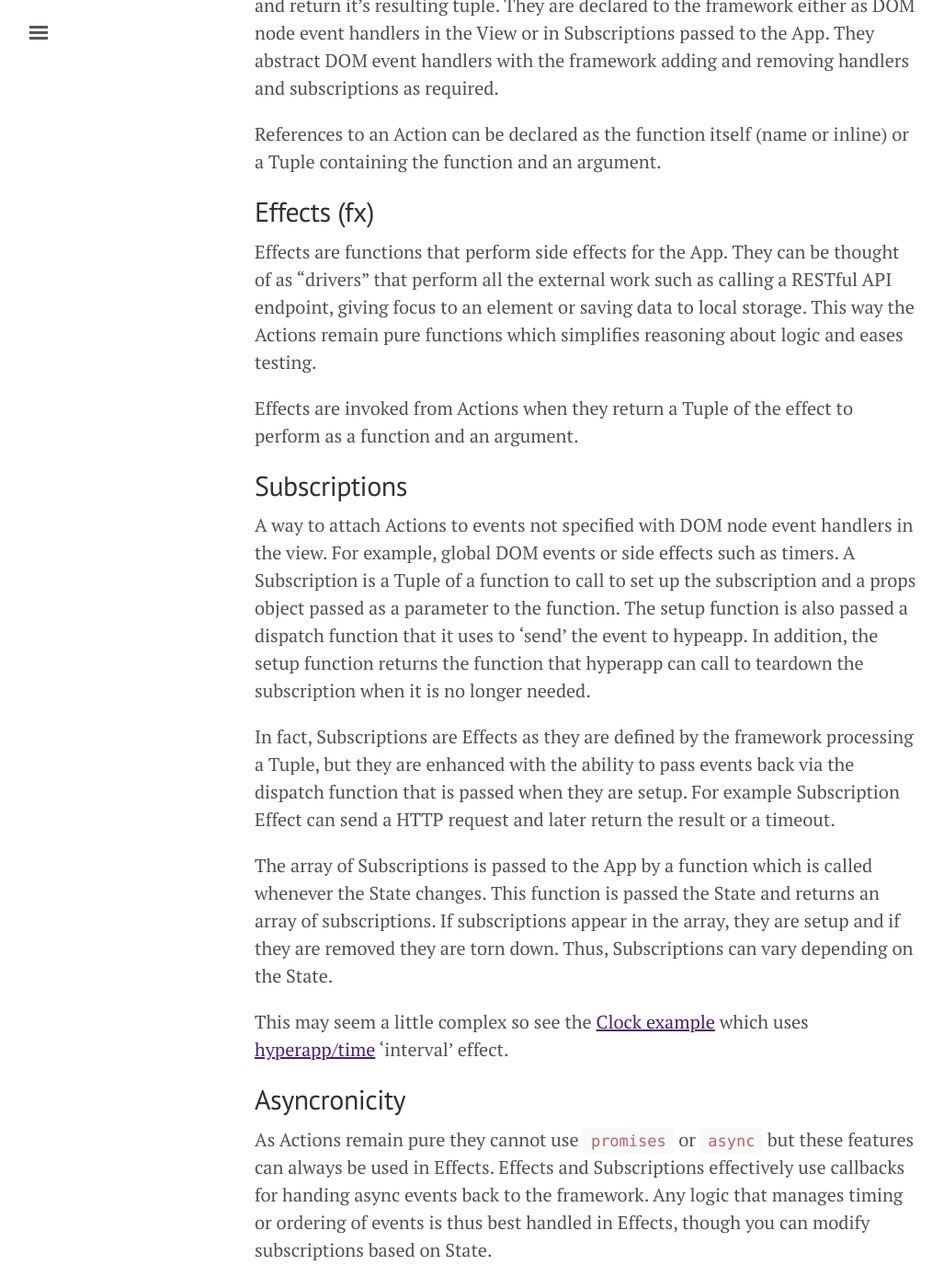
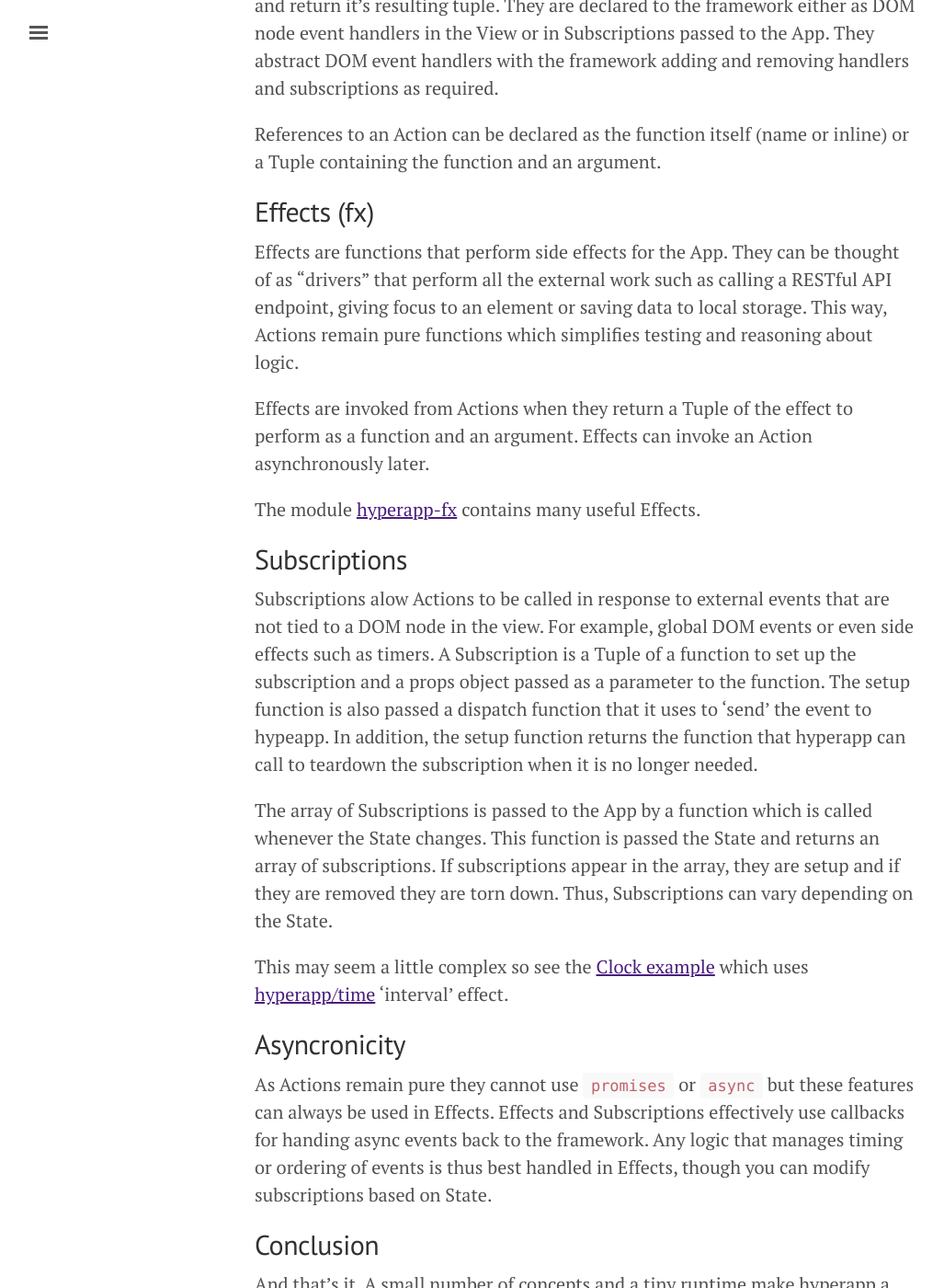
Before and after one commit to OpenDirective/opendirective.github.io, a Jekyll site: the page built from _posts/2019-08-04-hyperapp-micro-framework.md, in a window 1280 px wide and 1400 px high, scrolled down 3046 px. Shown: the whole window at 92% size, without its empty margins (3-1030 px from the left). Built offline with Jekyll 4.4.1, drawn with Linux system fonts in a browser that asks for light colours.

Commit message:
Update Effects

```diff
--- a/_posts/2019-08-04-hyperapp-micro-framework.md
+++ b/_posts/2019-08-04-hyperapp-micro-framework.md
@@ -53,15 +53,15 @@
 
 ## Effects (fx)
 
-Effects are functions that perform side effects for the App. They can be thought of as "drivers" that perform all the external work such as calling a RESTful API endpoint, giving focus to an element or saving data to local storage. This way the Actions remain pure functions which simplifies reasoning about logic and eases testing.
+Effects are functions that perform side effects for the App. They can be thought of as "drivers" that perform all the external work such as calling a RESTful API endpoint, giving focus to an element or saving data to local storage. This way, Actions remain pure functions which simplifies testing and reasoning about logic.
 
-Effects are invoked from Actions when they return a Tuple of the effect to perform as a function and an argument.
+Effects are invoked from Actions when they return a Tuple of the effect to perform as a function and an argument. Effects can invoke an Action asynchronously later.
+
+The module [hyperapp-fx](https://github.com/okwolf/hyperapp-fx/blob/HAv2/api.md) contains many useful Effects.
 
 ## Subscriptions
 
-A way to attach Actions to events not specified with DOM node event handlers in the view.  For example, global DOM events or side effects such as timers. A Subscription is a Tuple of a function to call to set up the subscription and a props object passed as a parameter to the function. The setup function is also passed a dispatch function that it uses to 'send' the event to hypeapp. In addition, the setup function returns the function that hyperapp can call to teardown the subscription when it is no longer needed.
-
-In fact, Subscriptions are Effects as they are defined by the framework processing a Tuple, but they are enhanced with the ability to pass events back via the dispatch function that is passed when they are setup. For example Subscription Effect can send a HTTP request and later return the result or a timeout.
+Subscriptions alow Actions to be called in response to external events that are not tied to a DOM node in the view. For example, global DOM events or even side effects such as timers. A Subscription is a Tuple of a function to set up the subscription and a props object passed as a parameter to the function. The setup function is also passed a dispatch function that it uses to 'send' the event to hypeapp. In addition, the setup function returns the function that hyperapp can call to teardown the subscription when it is no longer needed.
 
 The array of Subscriptions is passed to the App by a function which is called whenever the State changes. This function is passed the State and returns an array of subscriptions. If subscriptions appear in the array, they are setup and if they are removed they are torn down. Thus, Subscriptions can vary depending on the State.
 
```
